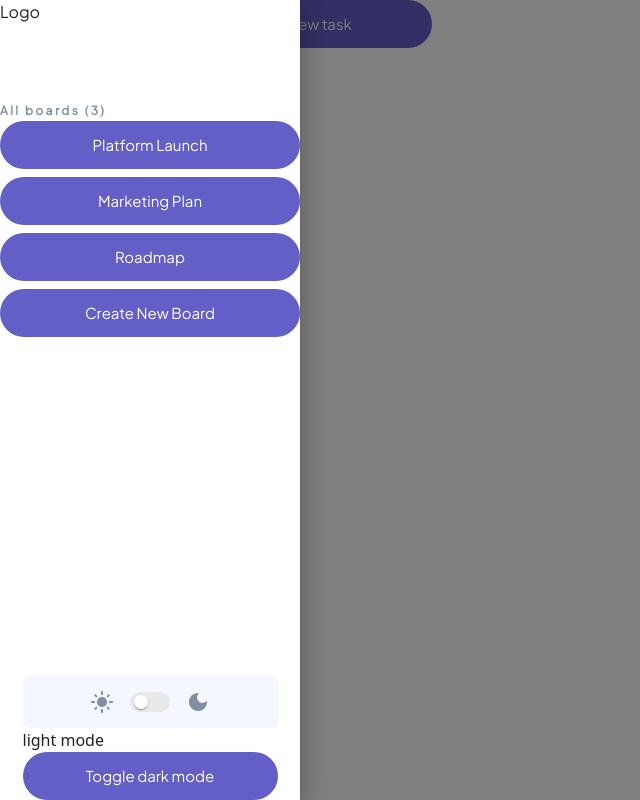
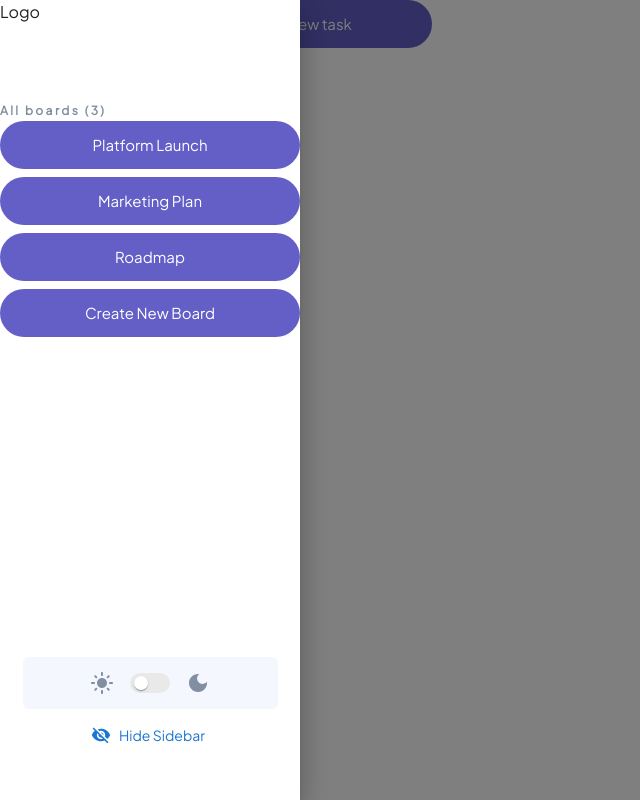
Before and after one commit to migueljo/kanban, a Next.js app: page /dashboard in a window 1280 px wide. Shown: the whole page, without its empty margins (0-640 px from the left). Built offline with nearby package versions, Linux system fonts and the light colour scheme.

Commit message:
Hide sidebar button

```diff
--- a/src/components/Sidebar/Sidebar.tsx
+++ b/src/components/Sidebar/Sidebar.tsx
@@ -2,18 +2,15 @@ import React from "react";
 import Drawer from "@mui/material/Drawer";
 import Box from "@mui/material/Box";
 import Stack from "@mui/material/Stack";
-import { useTheme } from "@mui/material";
+import ButtonMui from "@mui/material/Button";
+import VisibilityOffIcon from "@mui/icons-material/VisibilityOff";
 
 import { Button } from "@/components/Button/Button";
-import { useDarkMode } from "@/providers/DarkModeProvider";
 import { Typography } from "@/components/Text/Typography";
 import { DarkModeSwitch } from "@/components//DarkModeSwitch/DarkModeSwitch";
 
 export function Sidebar() {
   const [open, setOpen] = React.useState(true);
-  const colorMode = useDarkMode();
-  const theme = useTheme();
-
   return (
     <>
       <Drawer open={open} onClose={() => setOpen(false)}>
@@ -23,6 +20,7 @@ export function Sidebar() {
             flexDirection: "column",
             justifyContent: "space-between",
             height: "100%",
+            pb: "47px",
           }}
         >
           <Box>
@@ -41,8 +39,15 @@ export function Sidebar() {
           </Box>
           <Box sx={{ width: "85%", margin: "0 auto" }}>
             <DarkModeSwitch />
-            <p>{theme.palette.mode} mode</p>
-            <Button onClick={colorMode.toggleDarkMode}>Toggle dark mode</Button>
+            <ButtonMui
+              variant="text"
+              startIcon={<VisibilityOffIcon />}
+              fullWidth
+              sx={{ mt: 1, textTransform: "none" }}
+              onClick={() => setOpen(false)}
+            >
+              Hide Sidebar
+            </ButtonMui>
           </Box>
         </Box>
       </Drawer>
```
